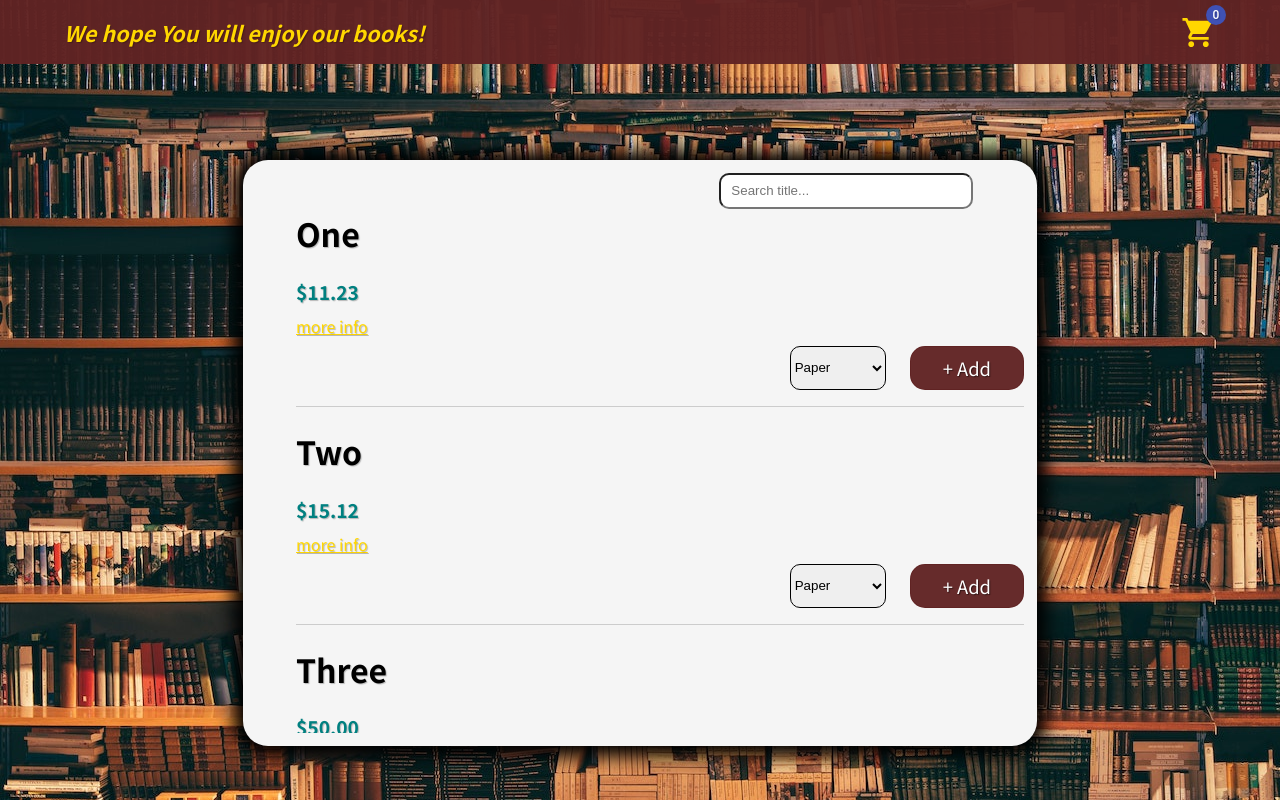
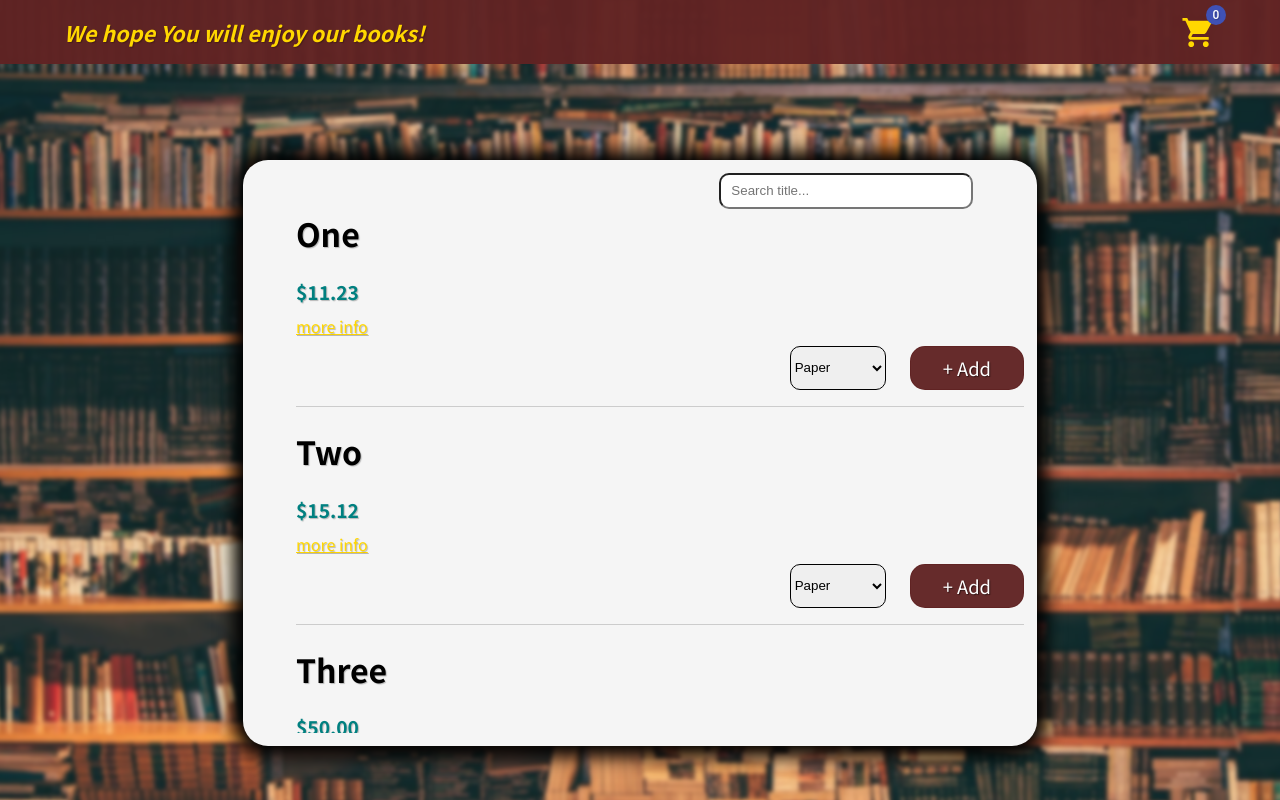
Before and after one commit to lukasz789/bookshop-prod-react, a React (Create React App) app: page / in a window 1280 px wide. Built offline with nearby package versions, Linux system fonts and the light colour scheme.

Commit message:
fixed css + edited order pop-up

```diff
--- a/src/components/Cart/Cart.js
+++ b/src/components/Cart/Cart.js
@@ -61,7 +61,7 @@ const Cart = (props) => {
       {cartItems}
       <div className={classes.cartdetails}>
         <div className={classes.total}>
-          <span>Total:</span>
+          <span className={classes.totalcaption}>Total:</span>
           <span className={classes.price}>{totalAmount}</span>
         </div>
         <div className={classes.buttons}>
--- a/src/components/Cart/OrderModal.js
+++ b/src/components/Cart/OrderModal.js
@@ -13,7 +13,8 @@ const OrderModalOverlay = (props) => {
     <ul>
       {cartCtx.items.map((item) => (
         <li key={item.id}>
-          {item.name} in {item.type}
+          Book "{item.name}" in {item.type}, {item.amount}{" "}
+          {item.amount > 1 ? "copies" : "copy"}
         </li>
       ))}
     </ul>
--- a/src/components/UI/BackgroundImage.module.css
+++ b/src/components/UI/BackgroundImage.module.css
@@ -8,6 +8,7 @@
 }
 
 .main-image img {
+  transform: scale(1.05);
   position: absolute;
   top: 0;
   left: 0;
@@ -17,4 +18,6 @@
   margin: auto;
   min-width: 100%;
   min-height: 100%;
+  filter: blur(2px);
+  opacity: 0.95;
 }
--- a/src/components/UI/Modal.module.css
+++ b/src/components/UI/Modal.module.css
@@ -40,3 +40,10 @@
     position: absolute;
   }
 }
+
+@media (max-height: 500px) {
+  .modal {
+    height: 90%;
+    top: 2%;
+  }
+}
```
Also changed, not shown: src/components/Books/Books.js (+0 -10 lines).
